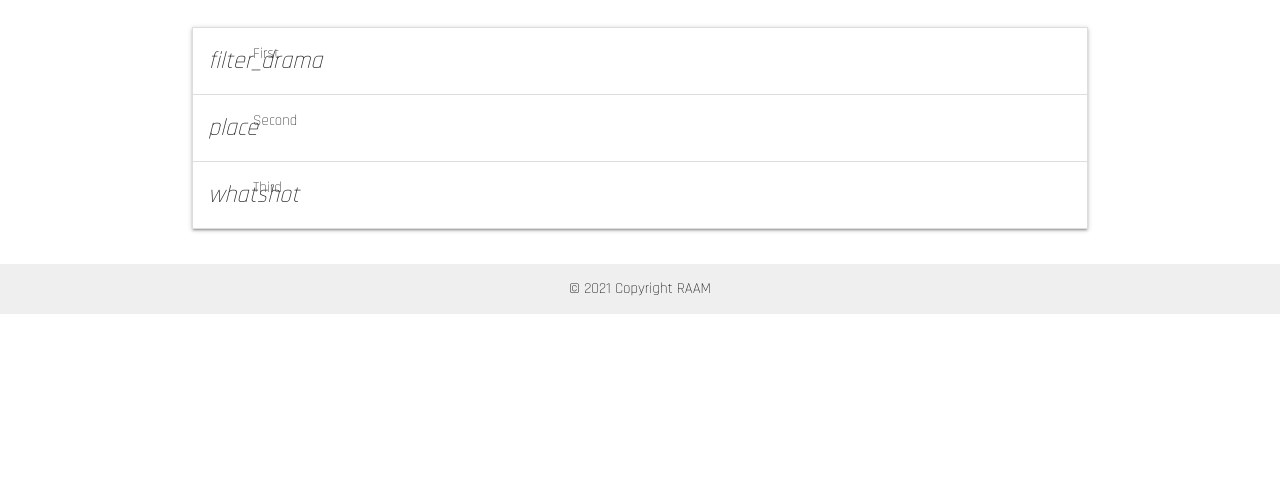
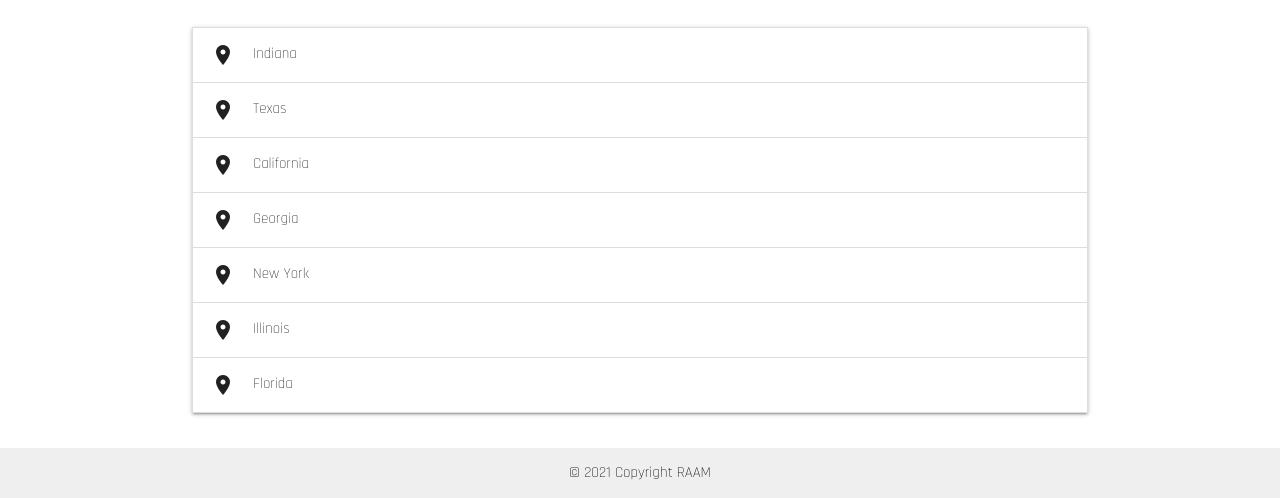
Before and after one commit to mariorojasac/raam, a Django app: page / in a window 1280 px wide. Shown: the part 1727-2225 px from the top of the page. Before the commit the page ends 2041 px from the top, so only its background shows below. Run offline with Django 3.2, Linux system fonts and the light colour scheme.

Commit message:
adding styles and maps

```diff
--- a/main_app/templates/base.html
+++ b/main_app/templates/base.html
@@ -13,6 +13,10 @@
     <!-- Compiled and minified CSS -->
     <link rel="stylesheet" href="https://cdnjs.cloudflare.com/ajax/libs/materialize/1.0.0/css/materialize.min.css">
     <!-- Compiled and minified JavaScript -->
+    <script src="https://cdnjs.cloudflare.com/ajax/libs/materialize/1.0.0/js/materialize.min.js"></script>
+    <script src="https://cdnjs.cloudflare.com/ajax/libs/jquery/3.3.1/jquery.min.js"></script>
+    <link href="https://fonts.googleapis.com/icon?family=Material+Icons" rel="stylesheet">
+    <link rel="stylesheet" href="https://cdnjs.cloudflare.com/ajax/libs/materialize/1.0.0/css/materialize.min.css" />
     <script src="https://cdnjs.cloudflare.com/ajax/libs/materialize/1.0.0/js/materialize.min.js"></script>
   </head>
   <body>
--- a/main_app/templates/home.html
+++ b/main_app/templates/home.html
@@ -3,9 +3,19 @@
   <div class="section no-pad-bot">
     <div class="container">
       <br /><br />
-      <h1 class="header center orange-text text-darken-2" style="font-size: 5rem; font-weight: 600;">Welcome To RAAM</h1>
+      <h1
+        class="header center orange-text text-darken-2"
+        style="font-size: 5rem; font-weight: 600"
+      >
+        Welcome To RAAM
+      </h1>
       <div class="row center">
-        <h5 class="header col s12 light white-text" style="font-size: 4rem; font-weight: 600;">One Community</h5>
+        <h5
+          class="header col s12 light white-text"
+          style="font-size: 4rem; font-weight: 600"
+        >
+          One Community
+        </h5>
       </div>
       <div class="row center">
         <a
@@ -22,11 +32,11 @@
     <img
       src="https://cdn.shopify.com/s/files/1/0407/1801/products/DeepEtchVegImage_1600px_1.jpg?v=1624490545"
       alt="Unsplashed background img 1"
-      style="transform: translate3d(-50%, 54.5rem, 0); opacity: 1;"
+      style="transform: translate3d(-50%, 54.5rem, 0); opacity: 1"
     />
   </div>
 </div>
-<div class="container" style="padding: 5rem;">
+<div class="container" style="padding: 5rem">
   <h3 class="orange-text text-darken-1">REAL</h3>
   <h3>CHANGE WITH</h3>
   <h3>A MORE</h3>
@@ -35,42 +45,120 @@
 </div>
 
 <div class="container">
-  <div class="row"><h2 class="center">Find A Pantry Near You</h2>
-  <p class="center">Cooming Soon: Partnered RAAM pantries near you!</p></div>
+  <div class="row">
+    <h2 class="center">Find A Pantry Near You</h2>
+    <p class="center">Cooming Soon: Partnered RAAM pantries near you!</p>
+  </div>
   <div class="row">
     <iframe
+      style="border: solid orange 2px; width: 100%; height: 30rem"
+      frameborder="0"
+      style="border: 0"
+      src="https://www.google.com/maps/embed/v1/search?key=AIzaSyBbVfxNU1etlk5nqVPX2Kcz_gs2dlq3P6Q&q=United+States"
+      allowfullscreen
+    >
+    </iframe>
+  </div>
+</div>
+<div class="container">
+<ul class="collapsible">
+  <li>
+    <div class="collapsible-header">
+      <i class="material-icons">place</i>Indiana
+    </div>
+    <div class="collapsible-body"><span><iframe
+      style="border: solid orange 2px; width: 100%; height: 30rem"
+      frameborder="0"
+      style="border: 0"
+      src="https://www.google.com/maps/embed/v1/search?key=AIzaSyBbVfxNU1etlk5nqVPX2Kcz_gs2dlq3P6Q&q=food+pantry+in+indiana"
+      allowfullscreen
+    >
+    </iframe></span></div>
+  </li>
+  <li>
+    <div class="collapsible-header">
+      <i class="material-icons">place</i>Texas
+    </div>
+    <div class="collapsible-body"><span><iframe
       style="border: solid orange 2px; width: 100%; height: 30rem"
       frameborder="0"
       style="border: 0"
       src="https://www.google.com/maps/embed/v1/search?key=AIzaSyBbVfxNU1etlk5nqVPX2Kcz_gs2dlq3P6Q&q=food+pantry+in+texas"
       allowfullscreen
     >
-    </iframe>
-  </div>
-</div>
-
-<div class="container">
-
-  <ul class="collapsible">
-    <li>
-      <div class="collapsible-header"><i class="material-icons">filter_drama</i>First</div>
-      <div class="collapsible-body"><span>Lorem ipsum dolor sit amet.</span></div>
+    </iframe></span></div>
   </li>
   <li>
-      <div class="collapsible-header"><i class="material-icons">place</i>Second</div>
-      <div class="collapsible-body"><span>Lorem ipsum dolor sit amet.</span></div>
+    <div class="collapsible-header">
+      <i class="material-icons">place</i>California
+    </div>
+    <div class="collapsible-body"><span><iframe
+      style="border: solid orange 2px; width: 100%; height: 30rem"
+      frameborder="0"
+      style="border: 0"
+      src="https://www.google.com/maps/embed/v1/search?key=AIzaSyBbVfxNU1etlk5nqVPX2Kcz_gs2dlq3P6Q&q=food+pantry+in+california"
+      allowfullscreen
+    >
+    </iframe></span></div>
   </li>
   <li>
-      <div class="collapsible-header"><i class="material-icons">whatshot</i>Third</div>
-      <div class="collapsible-body"><span>Lorem ipsum dolor sit amet.</span></div>
+    <div class="collapsible-header">
+      <i class="material-icons">place</i>Georgia
+    </div>
+    <div class="collapsible-body"><span><iframe
+      style="border: solid orange 2px; width: 100%; height: 30rem"
+      frameborder="0"
+      style="border: 0"
+      src="https://www.google.com/maps/embed/v1/search?key=AIzaSyBbVfxNU1etlk5nqVPX2Kcz_gs2dlq3P6Q&q=food+pantry+in+georgia"
+      allowfullscreen
+    >
+    </iframe></span></div>
+  </li>
+  <li>
+    <div class="collapsible-header">
+      <i class="material-icons">place</i>New York
+    </div>
+    <div class="collapsible-body"><span><iframe
+      style="border: solid orange 2px; width: 100%; height: 30rem"
+      frameborder="0"
+      style="border: 0"
+      src="https://www.google.com/maps/embed/v1/search?key=AIzaSyBbVfxNU1etlk5nqVPX2Kcz_gs2dlq3P6Q&q=food+pantry+in+newyork"
+      allowfullscreen
+    >
+    </iframe></span></div>
+  </li>
+  <li>
+    <div class="collapsible-header">
+      <i class="material-icons">place</i>Illinois
+    </div>
+    <div class="collapsible-body"><span><iframe
+      style="border: solid orange 2px; width: 100%; height: 30rem"
+      frameborder="0"
+      style="border: 0"
+      src="https://www.google.com/maps/embed/v1/search?key=AIzaSyBbVfxNU1etlk5nqVPX2Kcz_gs2dlq3P6Q&q=food+pantry+in+illinois"
+      allowfullscreen
+    >
+    </iframe></span></div>
+  </li>
+  <li>
+    <div class="collapsible-header">
+      <i class="material-icons">place</i>Florida
+    </div>
+    <div class="collapsible-body"><span><iframe
+      style="border: solid orange 2px; width: 100%; height: 30rem"
+      frameborder="0"
+      style="border: 0"
+      src="https://www.google.com/maps/embed/v1/search?key=AIzaSyBbVfxNU1etlk5nqVPX2Kcz_gs2dlq3P6Q&q=food+pantry+in+florida"
+      allowfullscreen
+    >
+    </iframe></span></div>
   </li>
 </ul>
 </div>
 
 <script>
-    document.addEventListener('DOMContentLoaded', function() {
-    var elems = document.querySelectorAll('.collapsible');
-    var instances = M.Collapsible.init(elems, options);
+  $(document).ready(function () {
+    $(".collapsible").collapsible();
   });
 </script>
 
```
Also changed, not shown: main_app/templates/about.html (+17 -20 lines), README.md. Lines whose indentation alone changed are shown as unchanged.
